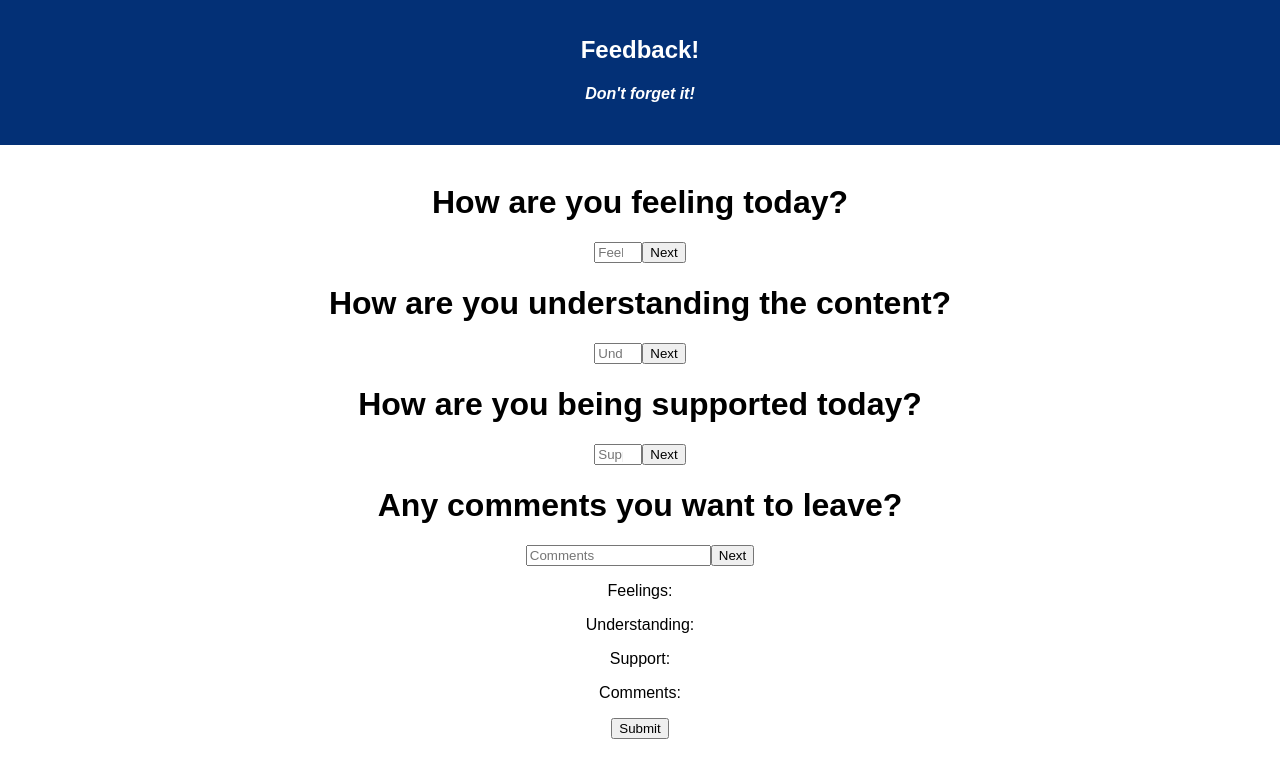
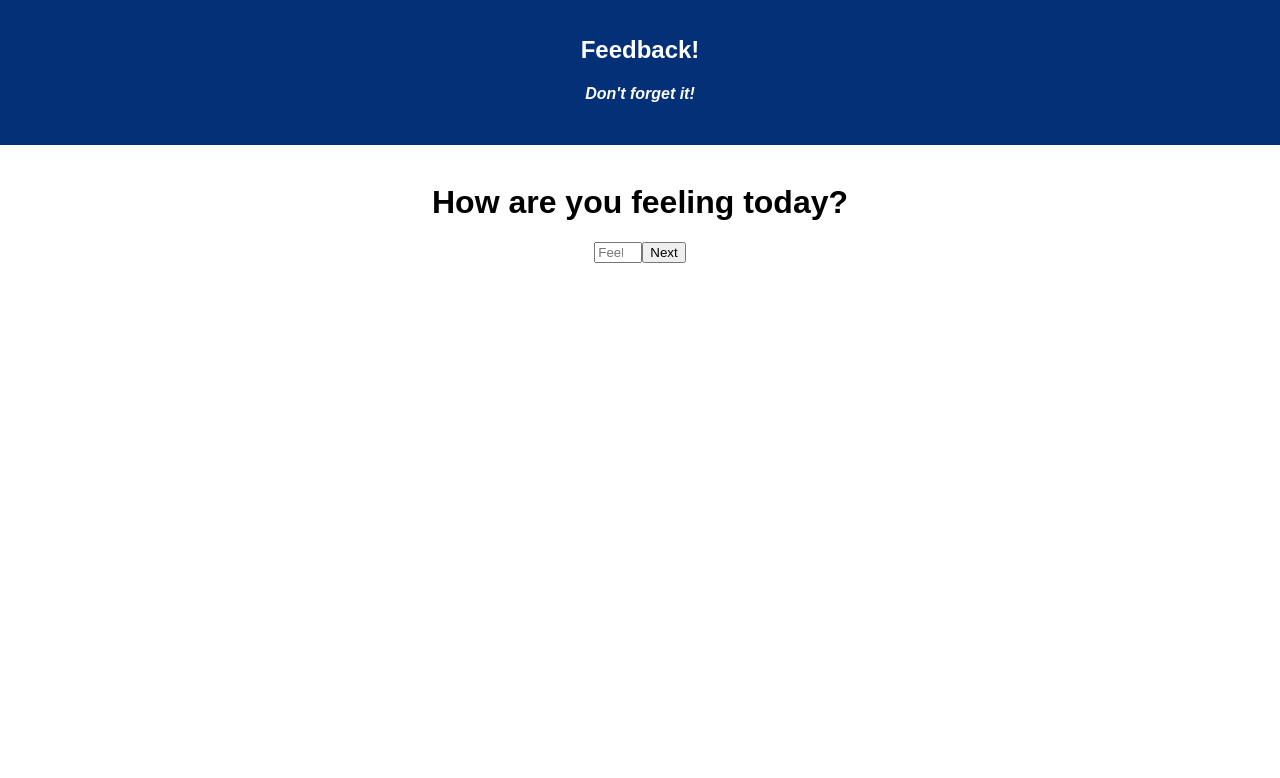
Before and after one commit to berg2043/Feedback-Form, a React (Create React App) app: page / in a window 1280 px wide. Shown: the top 778 px of the page. Built offline with nearby package versions, Linux system fonts and the light colour scheme.

Commit message:
added routes

```diff
--- a/src/components/App/App.js
+++ b/src/components/App/App.js
@@ -1,11 +1,11 @@
 import React from 'react';
-import axios from 'axios';
 import './App.css';
 import { connect } from 'react-redux';
-import {BrowserRouter as Router, Route, Link} from 'react-router-dom'
+import {BrowserRouter as Router, Route} from 'react-router-dom'
 import Questions from '../Questions/Questions';
 import Comments from '../Comments/Comments';
 import Review from '../Review/Review';
+import Success from '../Success/Success';
 
 const App = (props)=> {
   return (
@@ -16,11 +16,32 @@ const App = (props)=> {
       </header>
       <br/>
       <Router>
-        <Questions reducerPath="ADD_FEELING" question="How are you feeling today?" placeholder="Feeling?"/>
-        <Questions reducerPath="ADD_UNDERSTANDING" question="How are you understanding the content?" placeholder="Understanding?"/>
-        <Questions reducerPath="ADD_SUPPORT" question="How are you being supported today?" placeholder="Support?"/>
-        <Comments/>
-        <Review/>
+        <Route exact path='/' render={(props)=>
+          <Questions {...props}
+              reducerPath="ADD_FEELING"
+              question="How are you feeling today?"
+              placeholder="Feeling?"
+              routerPath="/understanding"/>}
+        />
+        <Route path='/understanding' render={(props)=>
+          <Questions {...props}
+              reducerPath="ADD_UNDERSTANDING"
+              question="How are you understanding the content?"
+              placeholder="Understanding?"
+              routerPath="/support"
+              back="/"/>}
+        />
+        <Route path='/support' render={(props)=>
+          <Questions {...props}
+              reducerPath="ADD_SUPPORT"
+              question="How are you being supported today?"
+              placeholder="Support?"
+              routerPath="/comments"
+              back="understanding"/>}
+        />
+        <Route path='/comments' render={(props)=> <Comments {...props}/>}/>
+        <Route path='/review' render={(props)=> <Review {...props}/>}/>
+        <Route path='/thanks' render={(props)=> <Success {...props}/>}/>
       </Router>
     </div>
   );
```
